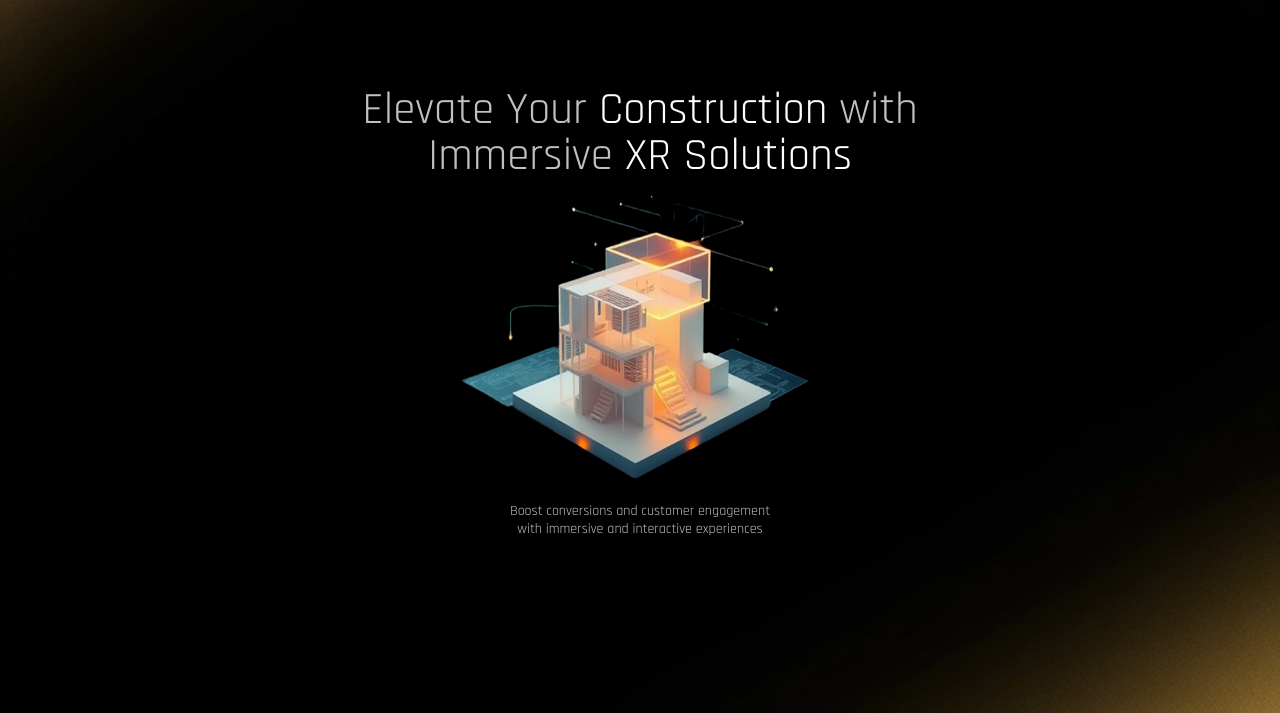
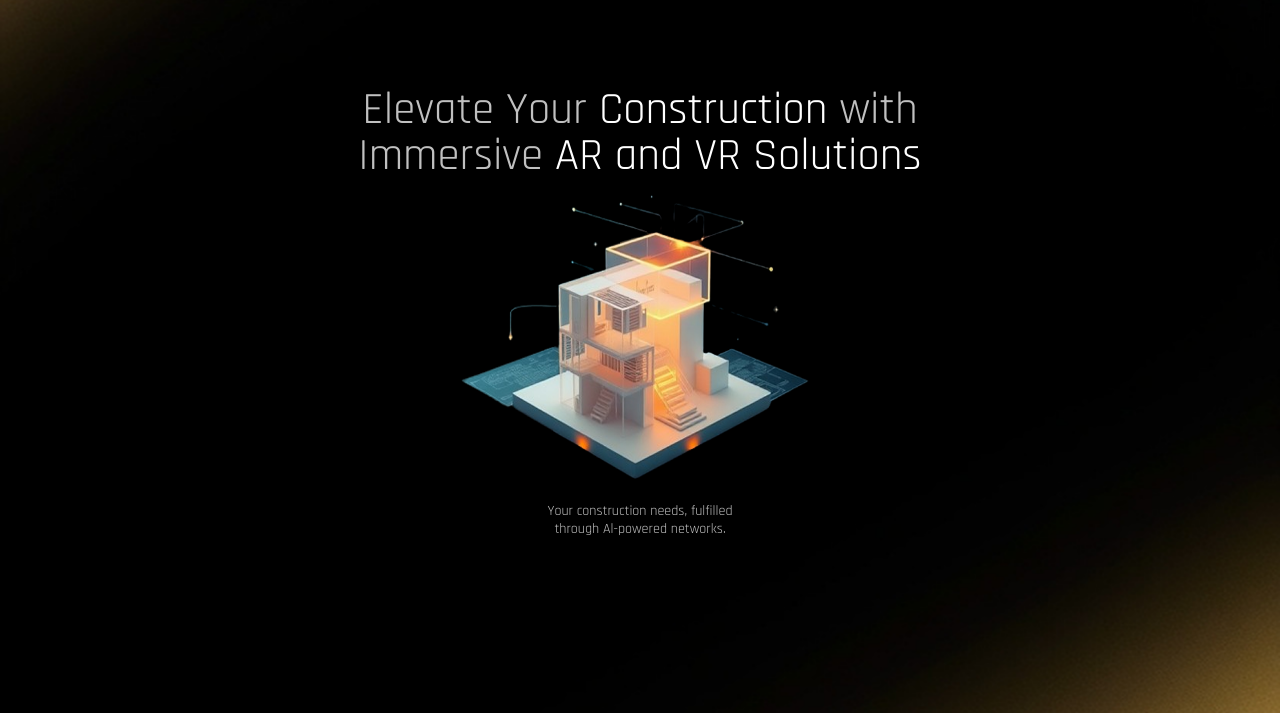
Before and after one commit to Swaraj269/builtByAI, a plain HTML site: page index.html in a window 1280 px wide. Shown: the part 87-800 px from the top of the page. Drawn offline with nearby package versions, Linux system fonts and the light colour scheme.

Commit message:
change some text

```diff
--- a/index.html
+++ b/index.html
@@ -4,7 +4,7 @@
     <meta charset="UTF-8" />
     <meta name="viewport" content="width=device-width, initial-scale=1.0" />
     <title>Built By AI</title>
-    <link rel="shortcut icon" href="./Images/favicon.png" type="image/x-icon">
+    <link rel="shortcut icon" href="./Images/favicon.png" type="image/x-icon" />
     <link rel="stylesheet" href="style.css" />
     <link rel="preconnect" href="https://fonts.googleapis.com" />
     <link rel="preconnect" href="https://fonts.gstatic.com" crossorigin />
@@ -58,7 +58,7 @@
               <h1
                 class="split Rajdhani leading-[1.1] text-[6vw] md:text-[3.5vw] text-[#C0C0C0] text-center"
               >
-                Immersive <span class="text-white">XR Solutions </span>
+                Immersive <span class="text-white">AR and VR Solutions </span>
               </h1>
             </div>
           </div>
@@ -74,14 +74,14 @@
               <h1
                 class="split Rajdhani leading-[1.3] text-[3.7vw] md:text-[1.1vw] text-[#C0C0C0] text-center"
               >
-                Boost conversions and customer engagement
+                Your construction needs, fulfilled
               </h1>
             </div>
             <div class="overflow-hidden">
               <h1
                 class="split Rajdhani leading-[1.3] text-[3.7vw] md:text-[1.1vw] text-[#C0C0C0] text-center"
               >
-                with immersive and interactive experiences
+                through Al-powered networks.
               </h1>
             </div>
           </div>
```
